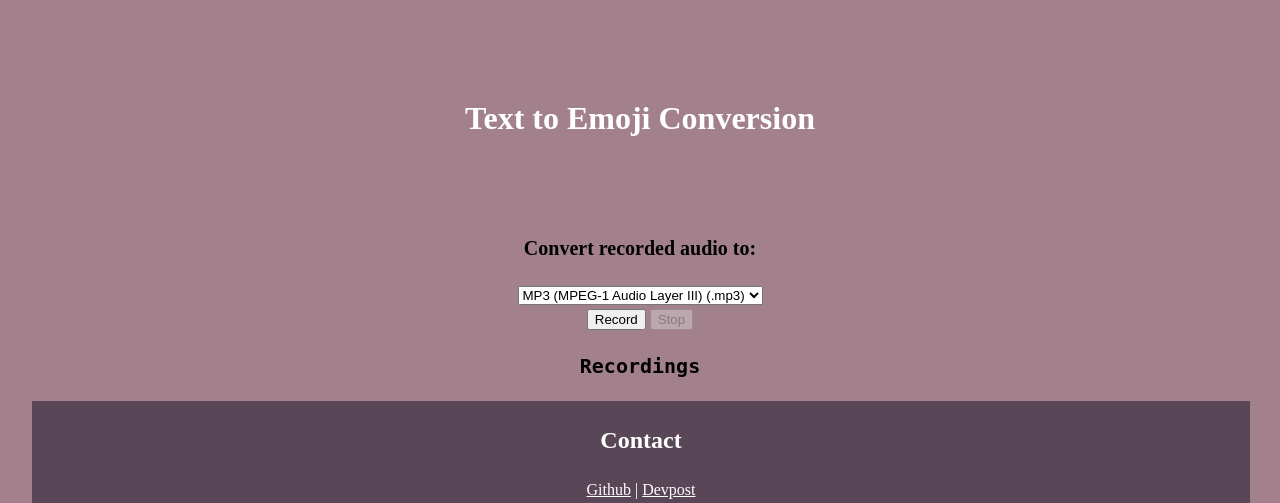
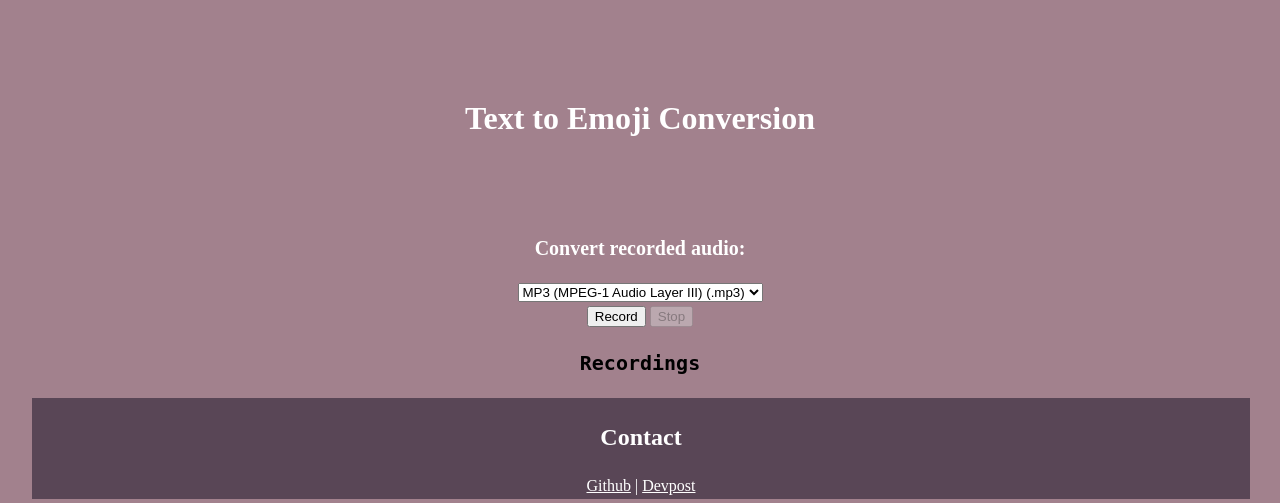
Before and after one commit to sltou/TOHack2022, a Flask app: page / in a window 1280 px wide. Shown: the part 835-1338 px from the top of the page. Run offline with Flask 2, Linux system fonts and the light colour scheme.

Commit message:
formatting

```diff
--- a/templates/index.html
+++ b/templates/index.html
@@ -15,7 +15,7 @@
 	<h1 class="heading">Text to Emoji Conversion</h1>
 	<div style="max-width: 90em;">
 		<!--originally 28em max-width-->
-		<p class="emphasis">Convert recorded audio to:</p>
+		<h2 class="emphasis">Convert recorded audio:</h2>
 		<select id="encodingTypeSelect">
 			<!-- <option value="wav">Waveform Audio (.wav)</option> -->
 			<option value="mp3">MP3 (MPEG-1 Audio Layer III) (.mp3)</option>
```
